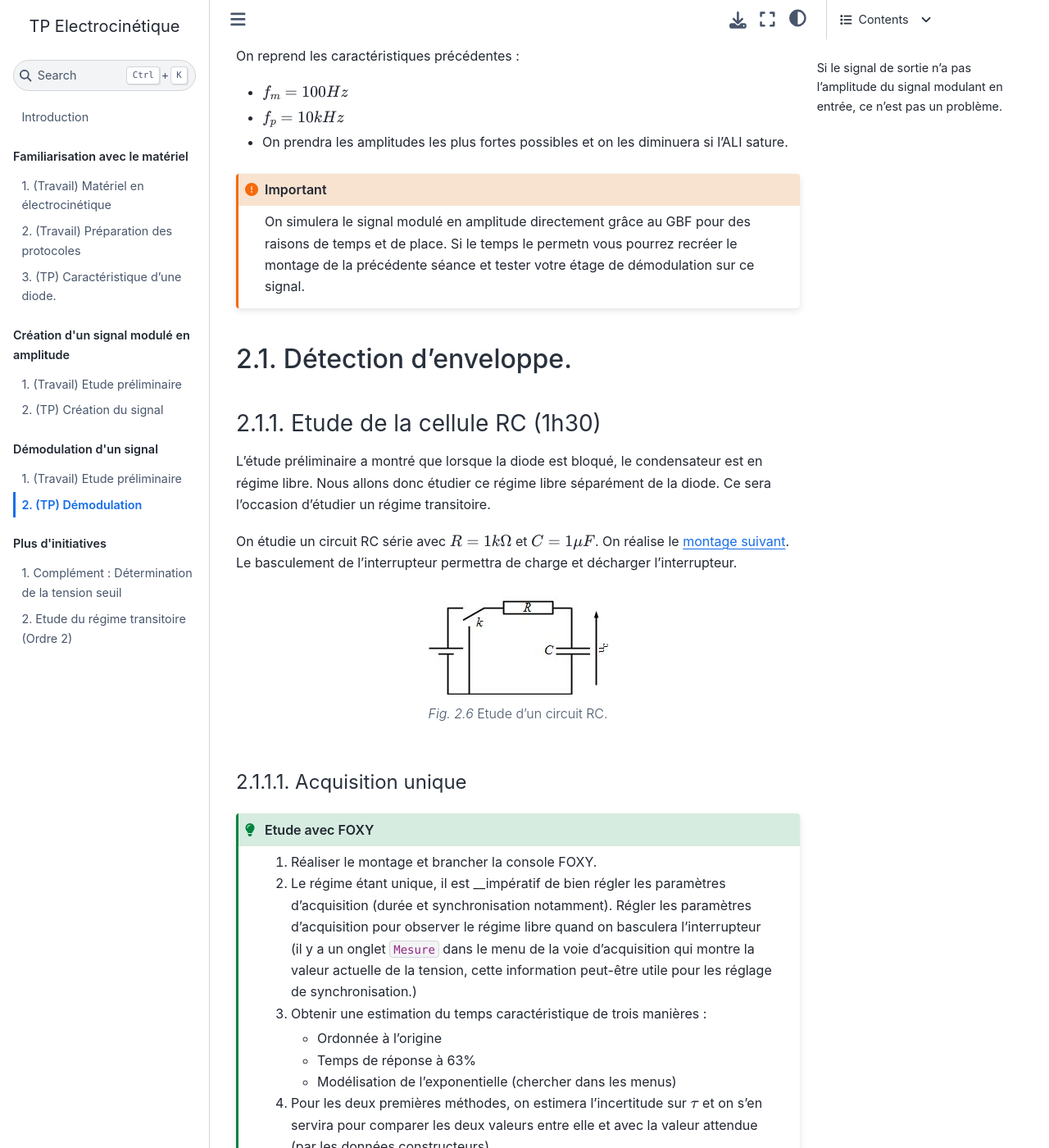
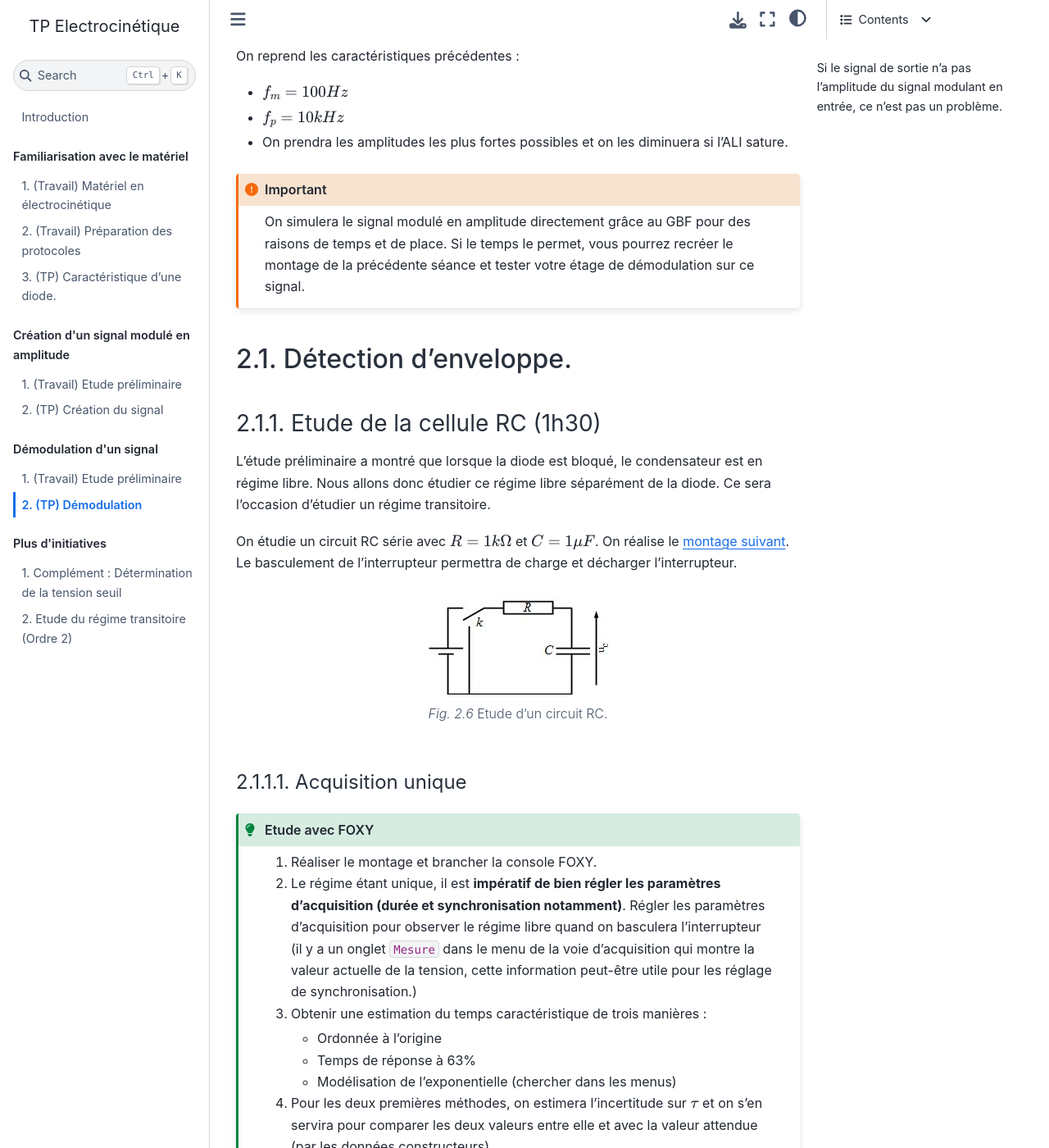
Before and after one commit to pcsi3physiquestan/tp3_electronique_1_sources, a Jupyter Book: the page built from notebook/demod_manip.md, in a window 1280 px wide and 1400 px high, scrolled down 513 px. Shown: the whole window at 82% size. Built offline with Jupyter Book 1.0.4 settings and Sphinx 7.4.7 and the Sphinx Book theme 1.1.4, drawn with Linux system fonts in a browser that asks for light colours.

Commit message:
Mise à jour des sources

`````diff
--- a/notebook/demod_manip.md
+++ b/notebook/demod_manip.md
@@ -41,7 +41,7 @@ On reprend les caractéristiques précédentes :
 * On prendra les amplitudes les plus fortes possibles et on les diminuera si l'ALI sature.
 
 ````{important}
-On simulera le signal modulé en amplitude directement grâce au GBF pour des raisons de temps et de place. Si le temps le permetn vous pourrez recréer le montage de la précédente séance et tester votre étage de démodulation sur ce signal.
+On simulera le signal modulé en amplitude directement grâce au GBF pour des raisons de temps et de place. Si le temps le permet, vous pourrez recréer le montage de la précédente séance et tester votre étage de démodulation sur ce signal.
 ````
 
 ## Détection d'enveloppe.
@@ -61,7 +61,7 @@ Etude d'un circuit RC.
 ````{admonition} Etude avec FOXY
 :class: tip
 1. Réaliser le montage et brancher la console FOXY.
-2. Le régime étant unique, il est __impératif de bien régler les paramètres d'acquisition (durée et synchronisation notamment). Régler les paramètres d'acquisition pour observer le régime libre quand on basculera l'interrupteur (il y a un onglet `Mesure` dans le menu de la voie d'acquisition qui montre la valeur actuelle de la tension, cette information peut-être utile pour les réglage de synchronisation.)
+2. Le régime étant unique, il est __impératif de bien régler les paramètres d'acquisition (durée et synchronisation notamment)__. Régler les paramètres d'acquisition pour observer le régime libre quand on basculera l'interrupteur (il y a un onglet `Mesure` dans le menu de la voie d'acquisition qui montre la valeur actuelle de la tension, cette information peut-être utile pour les réglage de synchronisation.)
 3. Obtenir une estimation du temps caractéristique de trois manières :
 	* Ordonnée à l'origine
 	* Temps de réponse à 63%
`````
Also changed, not shown: notebook/mod_manip.md (+1 -1 lines), 8 other files.
